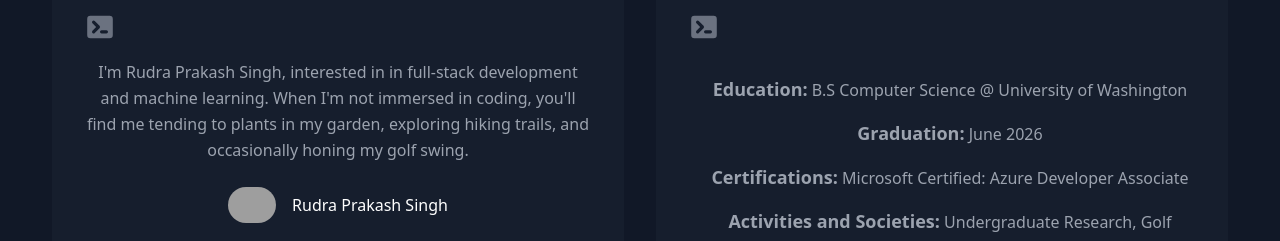
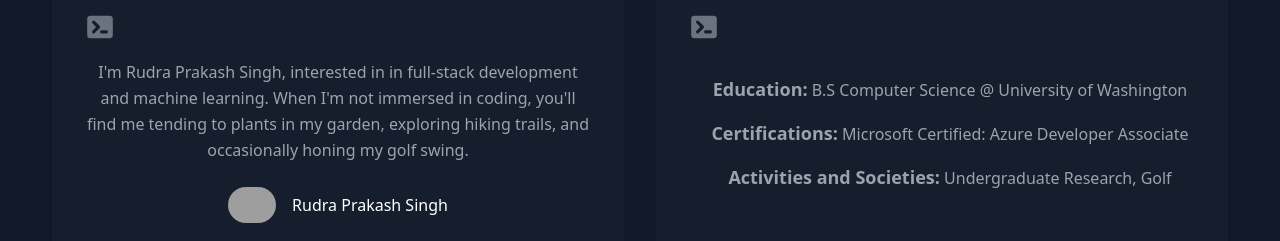
Before and after one commit to rudra-singh1/Personal-Website, a React (Create React App) app: page / in a window 1280 px wide. Shown: the part 4100-4341 px from the top of the page. Built offline with nearby package versions, Linux system fonts and the light colour scheme; grey boxes are pictures that could not be loaded.

Commit message:
Update Testimonials.js

```diff
--- a/src/components/Testimonials.js
+++ b/src/components/Testimonials.js
@@ -62,10 +62,6 @@ export default function Testimonials() {
                     <span>B.S Computer Science @ University of Washington</span>
                   </div>
                   <div className="mt-4">
-                    <span className="font-bold text-lg">Graduation:</span>{" "}
-                    <span>June 2026</span>
-                  </div>
-                  <div className="mt-4">
                     <span className="font-bold text-lg">Certifications:</span>{" "}
                     <span>Microsoft Certified: Azure Developer Associate</span>
                   </div>
```
